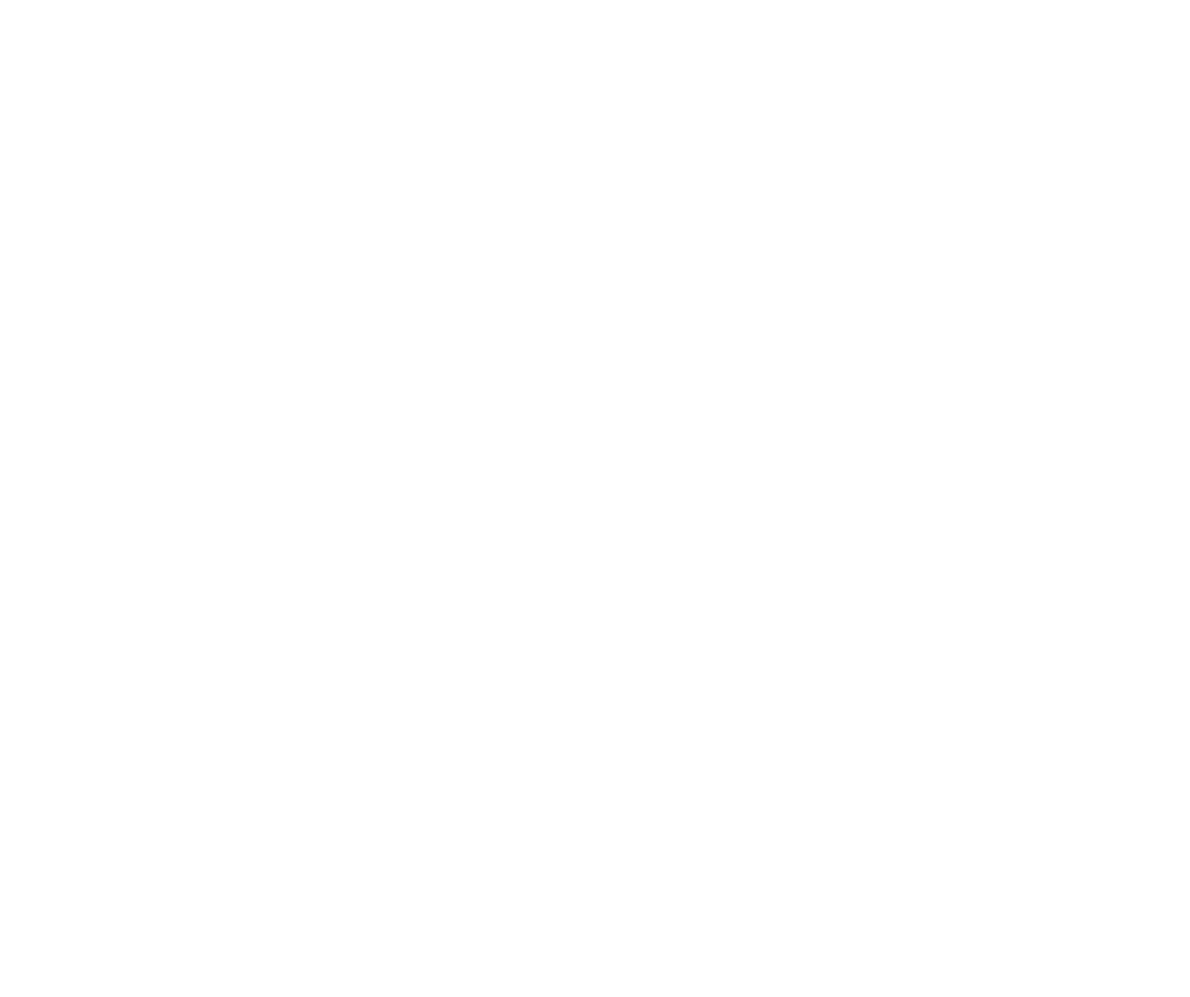
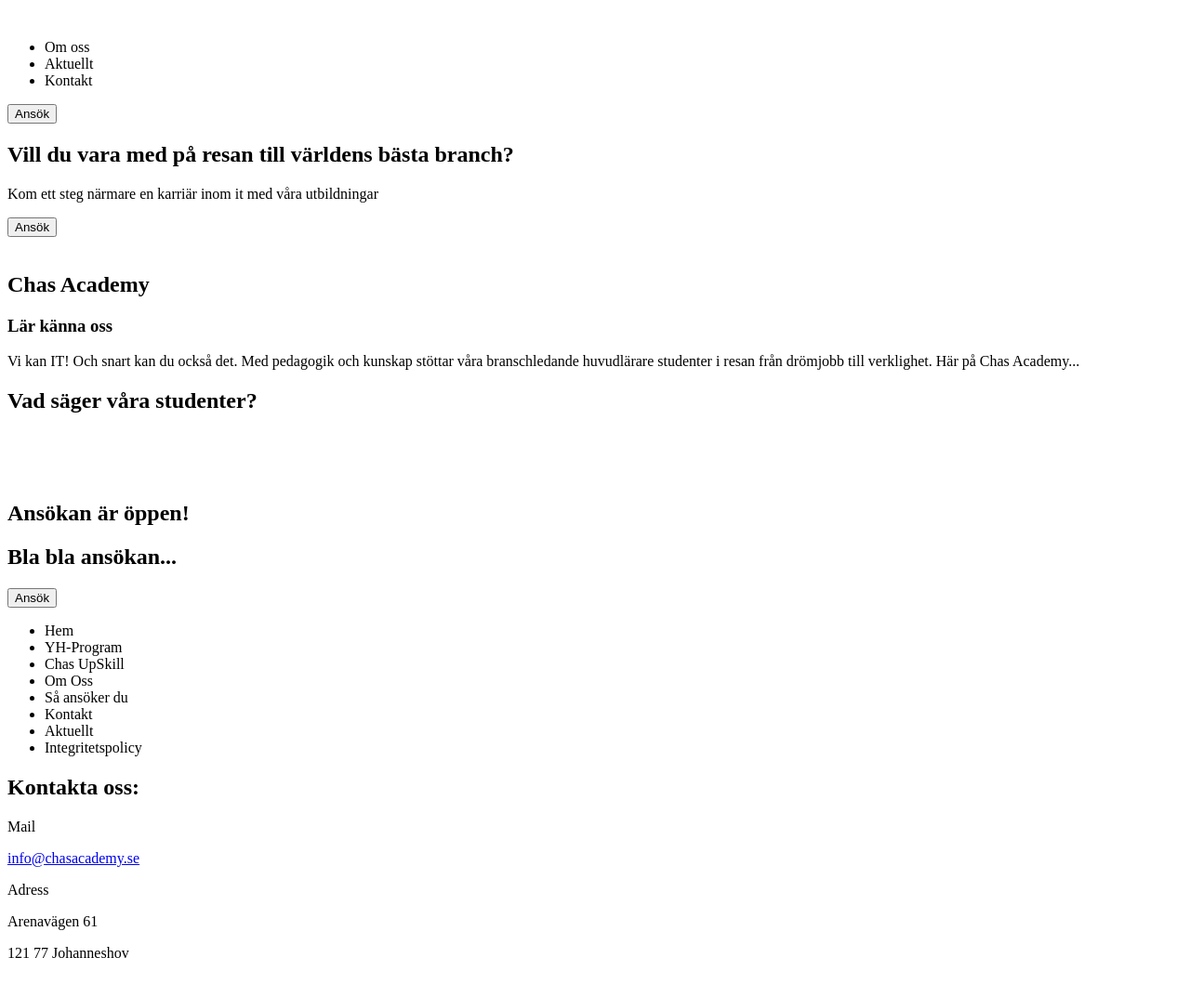
Before and after one commit to zarhaselene/landingpage, a plain HTML site: page index.html in a window 1280 px wide. Shown: the whole page at 93% size. Before the commit the page ends 800 px from the top, so only its background shows below. Drawn offline with Linux system fonts and the light colour scheme.

Commit message:
Add basic HTML structure

```diff
--- a/index.html
+++ b/index.html
@@ -1,12 +1,85 @@
 <!DOCTYPE html>
 <html lang="en">
-<head>
-    <meta charset="UTF-8">
-    <meta name="viewport" content="width=device-width, initial-scale=1.0">
+  <head>
+    <meta charset="UTF-8" />
+    <meta name="viewport" content="width=device-width, initial-scale=1.0" />
     <title>Landing page</title>
-    <link rel="stylesheet" href="style.css">
-</head>
-<body>
-
-</body>
+    <link rel="stylesheet" href="style.css" />
+  </head>
+  <body>
+    <header>
+      <nav>
+        <div class="logo"><img src="" alt="" /></div>
+        <ul>
+          <li>Om oss</li>
+          <li>Aktuellt</li>
+          <li>Kontakt</li>
+        </ul>
+        <button>Ansök</button>
+      </nav>
+    </header>
+    <main>
+      <section class="hero">
+        <div class="container">
+          <h1>Vill du vara med på resan till världens bästa branch?</h1>
+          <p>Kom ett steg närmare en karriär inom it med våra utbildningar</p>
+          <button>Ansök</button>
+        </div>
+      </section>
+      <section class="features">
+        <div class="image"><img src="" alt="" /></div>
+        <div class="text">
+          <h2>Chas Academy</h2>
+          <h3>Lär känna oss</h3>
+          <p>
+            Vi kan IT! Och snart kan du också det. Med pedagogik och kunskap
+            stöttar våra branschledande huvudlärare studenter i resan från
+            drömjobb till verklighet. Här på Chas Academy...
+          </p>
+        </div>
+      </section>
+      <section class="testimonials">
+        <h2>Vad säger våra studenter?</h2>
+        <div class="container">
+          <div class="box"><img src="" alt="" /></div>
+          <div class="box"><img src="" alt="" /></div>
+          <div class="box"><img src="" alt="" /></div>
+        </div>
+      </section>
+      <section class="cta">
+        <h1>Ansökan är öppen!</h1>
+        <h2>Bla bla ansökan...</h2>
+        <button>Ansök</button>
+      </section>
+    </main>
+    <footer>
+      <div class="footer-links">
+        <ul>
+          <li>Hem</li>
+          <li>YH-Program</li>
+          <li>Chas UpSkill</li>
+          <li>Om Oss</li>
+          <li>Så ansöker du</li>
+          <li>Kontakt</li>
+          <li>Aktuellt</li>
+          <li>Integritetspolicy</li>
+        </ul>
+      </div>
+      <div class="footer-contact">
+        <h2>Kontakta oss:</h2>
+        <div class="mail">
+          <p>Mail</p>
+          <a href="mailto:info@chasacademy.se">info@chasacademy.se</a>
+        </div>
+        <div class="address">
+          <p>Adress</p>
+          <p>Arenavägen 61</p>
+          <p>121 77 Johanneshov</p>
+        </div>
+      </div>
+      <div class="footer-logo">
+        <img src="" alt="" />
+      </div>
+    </footer>
+  </body>
 </html>
```
